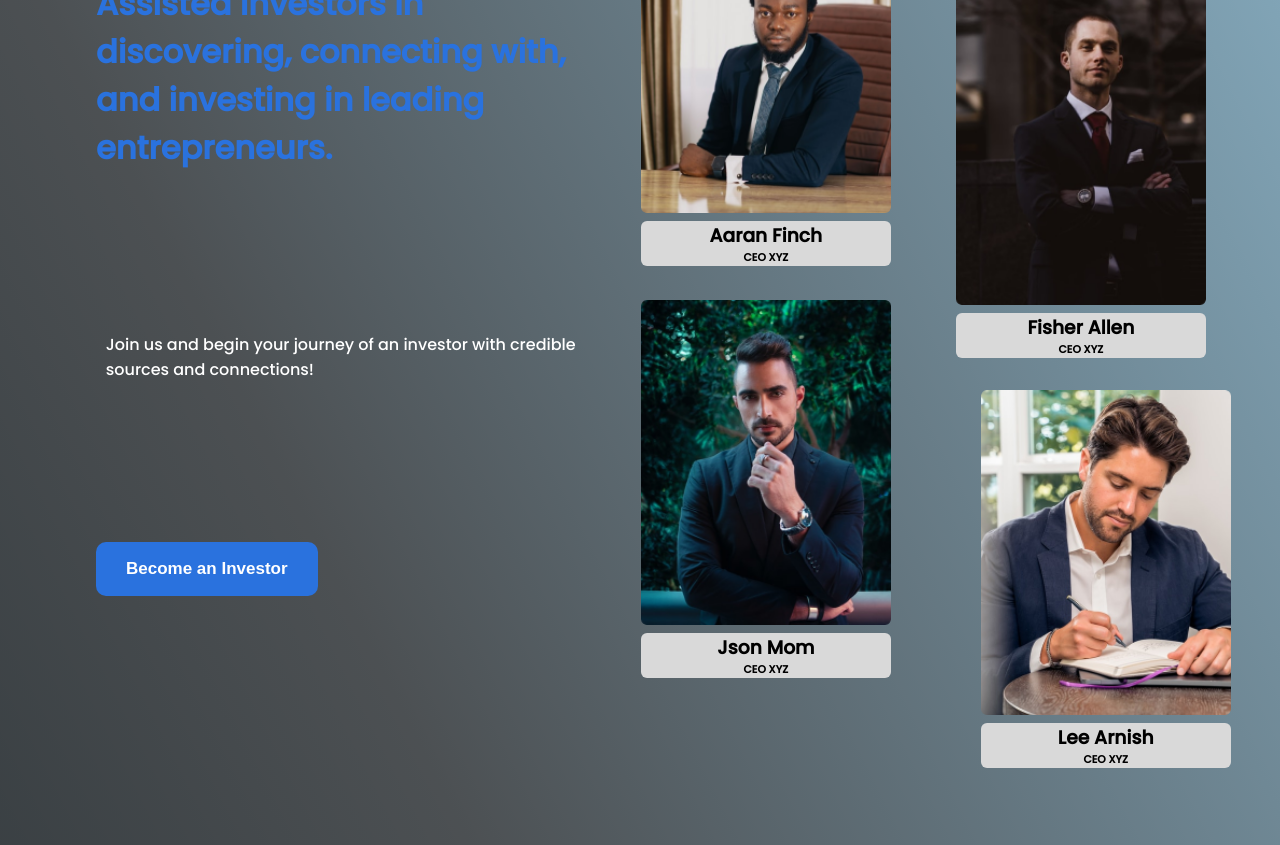
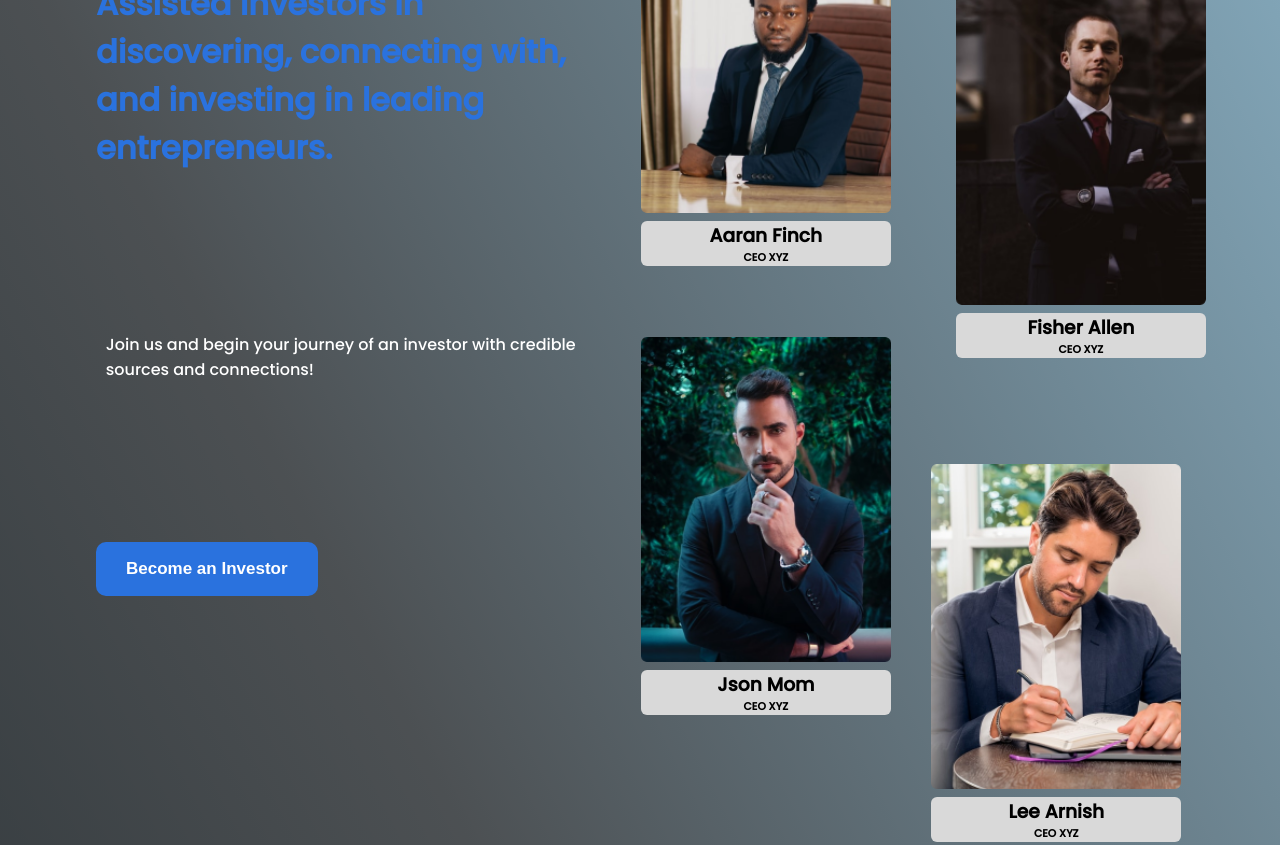
Before and after one commit to Reverr-Finaura/rvplanding, a plain HTML site: page src/rvp/index.html in a window 1280 px wide. Shown: the part 2682-3527 px from the top of the page. Drawn offline with Linux system fonts and the light colour scheme.

Commit message:
entre updated

```diff
--- a/src/rvp/index.css
+++ b/src/rvp/index.css
@@ -353,13 +353,13 @@ body {
 
 .card3 {
   position: absolute;
-  top: 52%;
+  top: 58%;
 }
 
 .card4 {
   position: absolute;
-  bottom: -28%;
-  right: -8.6%;
+  bottom: -40%;
+  right: 0.5%;
 }
 
 /* Highlights Container */
@@ -699,7 +699,7 @@ a {
 
 /*Media Queries*/
 
-@media screen and (max-width: 1160px) {
+@media screen and (max-width: 1244px) {
   .entre_container {
     display: none;
   }
```
